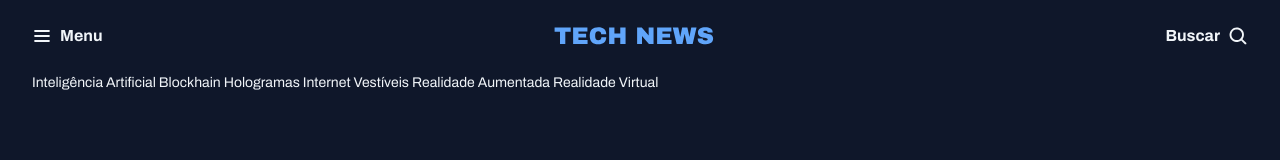
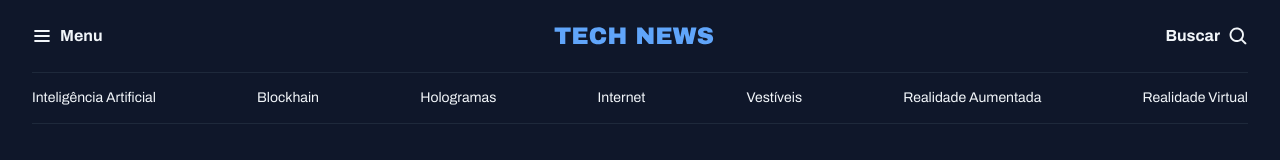
Before and after one commit to llorenzojorge/projeto-portal-de-noticias, a plain HTML site: page index.html in a window 1280 px wide. Drawn offline with Linux system fonts and the light colour scheme.

Commit message:
aplicando css no nav-secondary

```diff
--- a/styles/header.css
+++ b/styles/header.css
@@ -1,6 +1,8 @@
 header {
     padding-inline: 32px;
 }
+
+/* NAV-PRIMARY */
 
 #nav-primary {
     padding-block: 20px;
@@ -18,3 +20,14 @@ header {
 #nav-primary strong {
     font: var(--text-link);
 }
+
+/* NAV-SECONDARY */
+
+#nav-secondary {
+    padding-block: 14px;
+
+    display: flex;
+    justify-content: space-between;
+
+    border-block: solid 1px var(--stroke-color);
+}
```
